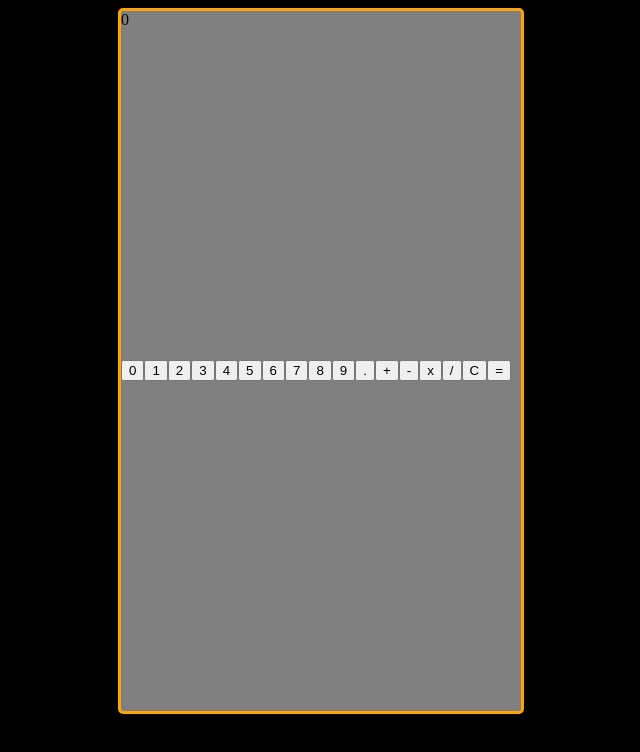
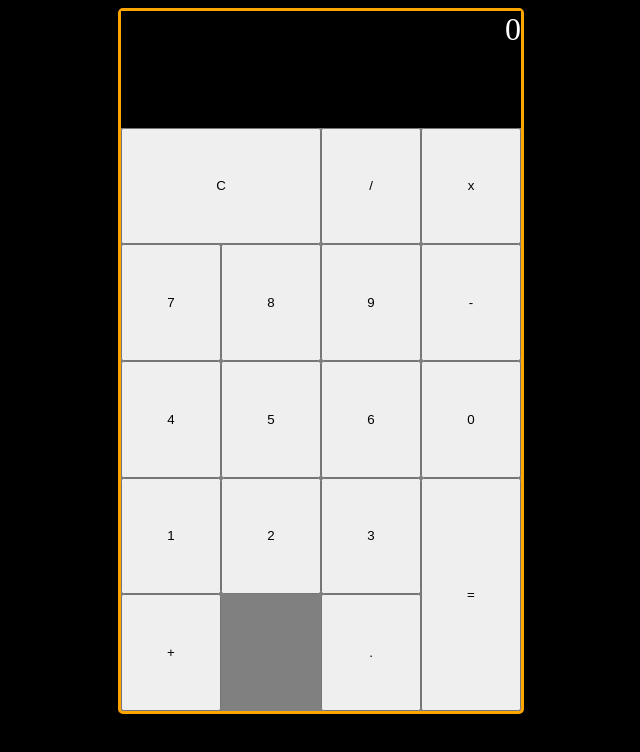
Before and after one commit to bmandl/Calculator, a React (Create React App) app: page / in a window 1280 px wide. Shown: the top 752 px of the page, without its empty margins (319-959 px from the left). Built offline with nearby package versions, Linux system fonts and the light colour scheme.

Commit message:
Added some styles

```diff
--- a/src/Calculator.scss
+++ b/src/Calculator.scss
@@ -1,6 +1,7 @@
 body {
     background: black;
 }
+
 
 .container {
     border: 3px solid orange;
@@ -10,4 +11,100 @@ body {
     width:400px;
     height:700px;
     background: gray;
+    grid-template-columns: 1fr 1fr 1fr 1fr;
+    grid-template-rows: 1fr 5fr;
 }
+
+.formula-screen {
+    font-size: 1em;
+}
+
+.value-screen {
+    font-size: 2em;
+}
+
+.screen {
+    color: white;
+    text-align: right;
+    grid-column: 1 / 5;
+    grid-row: 1 / 2;
+    background: black;
+}
+
+.keyboard {
+    width: 400px;
+    display: grid;
+    grid-template-columns: 1fr 1fr 1fr 1fr;
+    grid-template-rows: 1fr 1fr 1fr 1fr 1fr;
+    grid-template-areas:
+
+        "ac ac divide multipl"
+        "seven eight nine subtrac"
+        "four five six add"
+        "one two three equals"
+        "null null dec equals";
+}
+
+#clear {
+    grid-area: ac;
+}
+
+#divide {
+    grid-area: divide;
+}
+
+#multiply {
+    grid-area: multipl;
+}
+
+#subtract {
+    grid-area: subtrac;
+}
+
+#one {
+    grid-area: one;
+}
+
+#two {
+    grid-area: two;
+}
+
+#three {
+    grid-area: three;
+}
+
+#four {
+    grid-area: four;
+}
+
+#five {
+    grid-area: five;
+}
+
+#six {
+    grid-area: six;
+}
+
+#seven {
+    grid-area: seven;
+}
+
+#eight {
+    grid-area: eight;
+}
+
+#nine {
+    grid-area: nine;
+}
+
+#zero {
+    grid-area: null;
+}
+
+#decimal {
+    grid-area: dec;
+}
+
+#equals {
+    grid-area: equals;
+}
```
